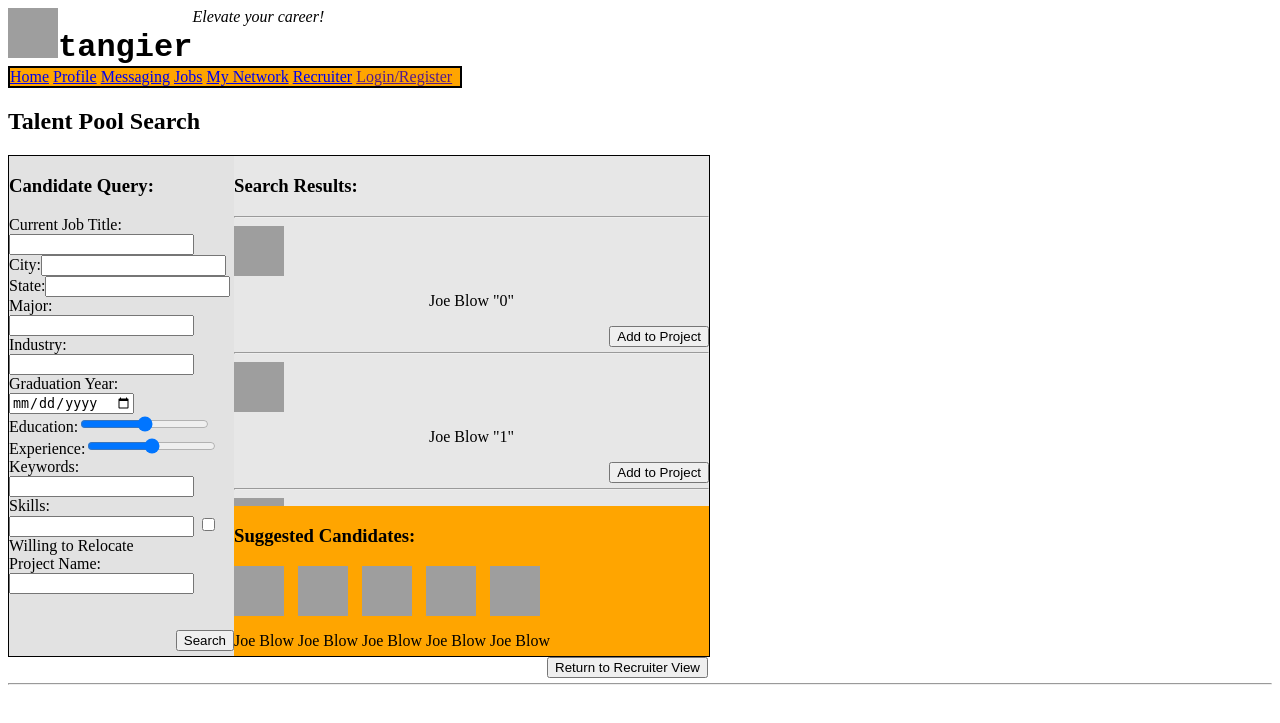
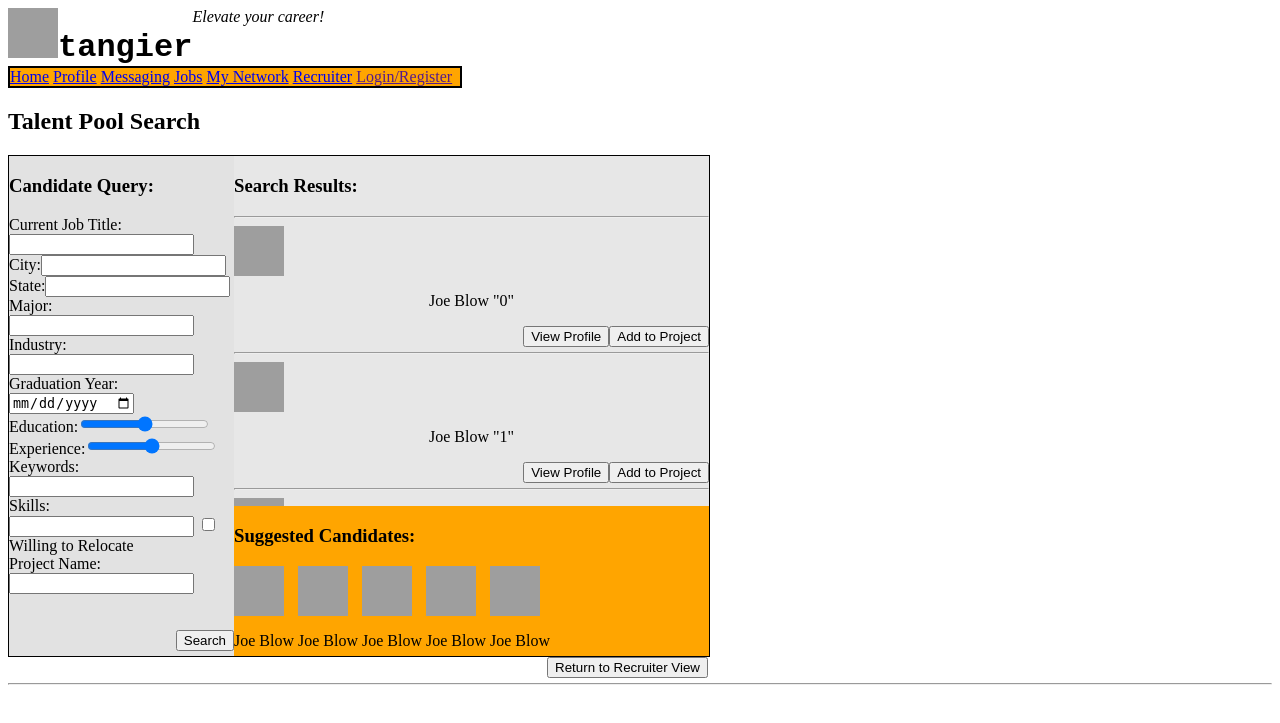
Before and after one commit to Gwood91/BUS118W_Tangier_Repo, a Flask app: page /candidate_search in a window 1280 px wide. Shown: the top 723 px of the page. Run offline with Flask 2, Linux system fonts and the light colour scheme; grey boxes are pictures that could not be loaded.

Commit message:
Update recruiter_candidate_search.html

```diff
--- a/app/templates/recruiter_candidate_search.html
+++ b/app/templates/recruiter_candidate_search.html
@@ -46,6 +46,7 @@
                                     <img src="https://www.pngkey.com/png/full/230-2301779_best-classified-apps-default-user-profile.png" style="width: 50px; height: 50px;">
                                 <p style="text-align: center">Joe Blow "{{ i }}"</p></div>
                                 <button style="float: right">Add to Project</button>
+                                <button style="float: right">View Profile</button>
                                 <br>
                                 <hr>
                         </div>
```
